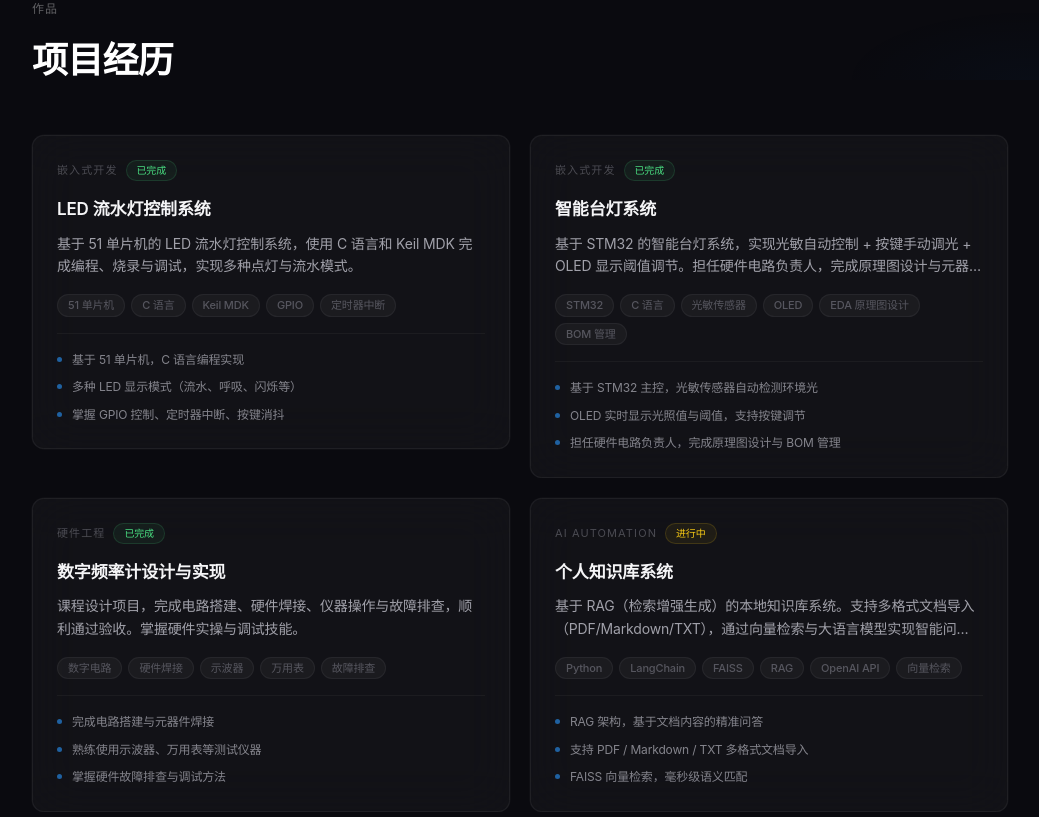
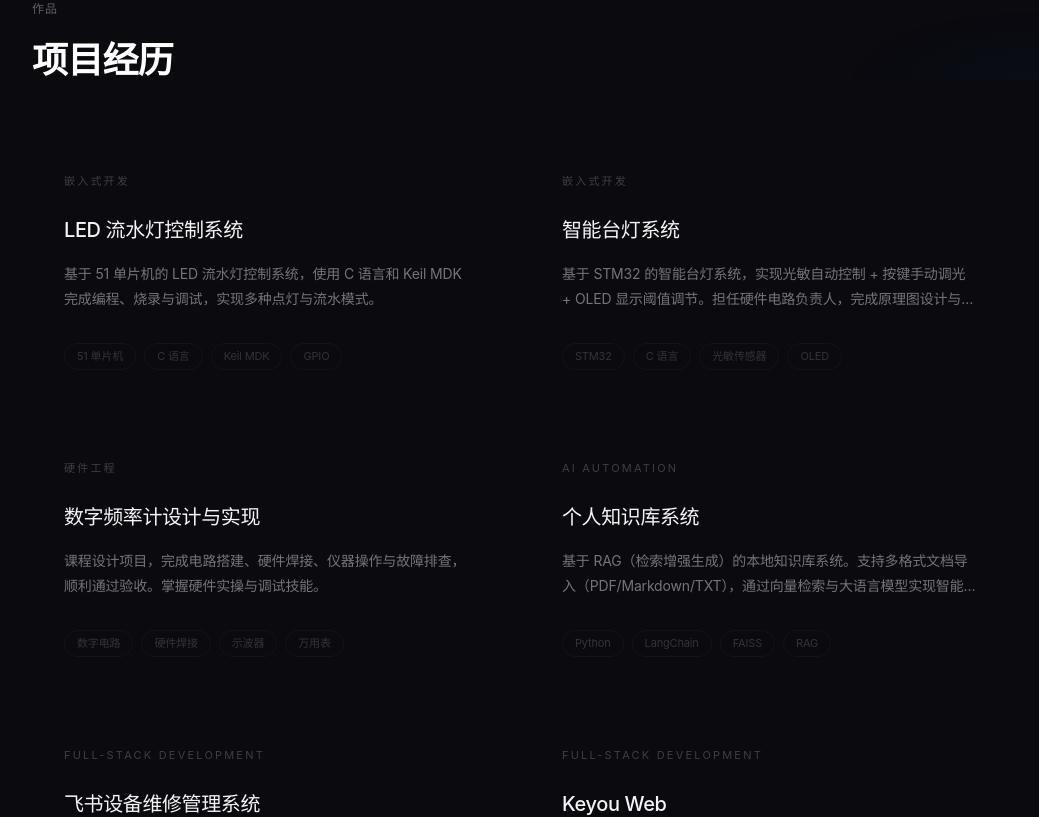
Before and after one commit to Keyou430/Keyou-web, a Next.js app: page / in a window 1280 px wide. Shown: the part 720-1537 px from the top of the page, without its empty margins (120-1159 px from the left). Built offline with nearby package versions, Linux system fonts and the light colour scheme.

Commit message:
refactor: redesign ProjectCard with Rauno minimalist style

```diff
--- a/src/components/ProjectCard.tsx
+++ b/src/components/ProjectCard.tsx
@@ -4,22 +4,14 @@ import { useRef } from 'react';
 import { motion, useInView } from 'framer-motion';
 import Link from 'next/link';
 import type { Project } from '@/data/projects';
-import Badge from '@/components/Badge';
 
 interface ProjectCardProps {
   project: Project;
 }
 
-const STATUS_MAP: Record<string, { label: string; color: string }> = {
-  completed: { label: '已完成', color: 'text-green-400 border-green-400/15 bg-green-400/[0.06]' },
-  'in-progress': { label: '进行中', color: 'text-yellow-400 border-yellow-400/15 bg-yellow-400/[0.06]' },
-  planned: { label: '计划中', color: 'text-blue-400 border-blue-400/15 bg-blue-400/[0.06]' },
-};
-
 export default function ProjectCard({ project }: ProjectCardProps) {
   const ref = useRef<HTMLDivElement>(null);
   const inView = useInView(ref, { once: true, margin: '-60px' });
-  const status = STATUS_MAP[project.status];
 
   return (
     <motion.div
@@ -30,50 +22,39 @@ export default function ProjectCard({ project }: ProjectCardProps) {
     >
       <Link
         href={`/projects/${project.id}`}
-        className="glass group block p-6 no-underline transition-all duration-300
-                   hover:scale-[1.015] hover:border-white/[0.1]
-                   hover:bg-white/[0.045]
-                   hover:shadow-[0_8px_30px_rgba(0,0,0,0.2)]"
+        className="group block p-8 rounded-2xl no-underline
+                   transition-all duration-500
+                   hover:bg-white/[0.02] hover:scale-[1.02]
+                   hover:shadow-[0_20px_60px_-15px_rgba(0,0,0,0.3)]"
       >
-        {/* Header: category + status */}
-        <div className="flex items-center gap-2 mb-4">
-          <span className="font-sans text-[11px] text-dim/60 uppercase tracking-widest">
-            {project.category}
-          </span>
-          {status && (
-            <span className={`font-sans text-[10px] font-medium px-2.5 py-0.5 rounded-full border ${status.color}`}>
-              {status.label}
-            </span>
-          )}
-        </div>
+        {/* Category */}
+        <span className="font-sans text-[11px] text-dim/50 uppercase tracking-[0.2em]">
+          {project.category}
+        </span>
 
         {/* Title */}
-        <h3 className="font-sans text-[17px] font-semibold text-foreground mb-2.5 tracking-[-0.01em] group-hover:text-accent transition-colors duration-300">
+        <h3 className="mt-6 font-sans text-[20px] font-medium text-foreground
+                       tracking-[-0.02em] group-hover:text-accent
+                       transition-colors duration-300">
           {project.title}
         </h3>
 
         {/* Description */}
-        <p className="text-[14px] text-muted leading-relaxed line-clamp-2 mb-4">
+        <p className="mt-4 text-[14px] text-muted/70 leading-[1.8] line-clamp-2">
           {project.description}
         </p>
 
-        {/* Tech stack */}
-        <div className="flex flex-wrap gap-1.5">
-          {project.techStack.map((t) => (
-            <Badge key={t}>{t}</Badge>
+        {/* Tech Stack */}
+        <div className="mt-8 flex flex-wrap gap-2">
+          {project.techStack.slice(0, 4).map((t) => (
+            <span
+              key={t}
+              className="font-sans text-[11px] text-dim/40
+                         border border-white/[0.04] rounded-full px-3 py-1"
+            >
+              {t}
+            </span>
           ))}
-        </div>
-
-        {/* Highlights - Desktop only */}
-        <div className="hidden sm:block border-t border-white/[0.04] pt-4 mt-4">
-          <ul className="space-y-2">
-            {project.highlights.slice(0, 3).map((h, i) => (
-              <li key={i} className="flex items-start gap-2.5 text-[12px] text-muted/80 leading-relaxed">
-                <span className="mt-[7px] w-[5px] h-[5px] rounded-full bg-accent/60 flex-shrink-0" />
-                {h}
-              </li>
-            ))}
-          </ul>
         </div>
       </Link>
     </motion.div>
```
